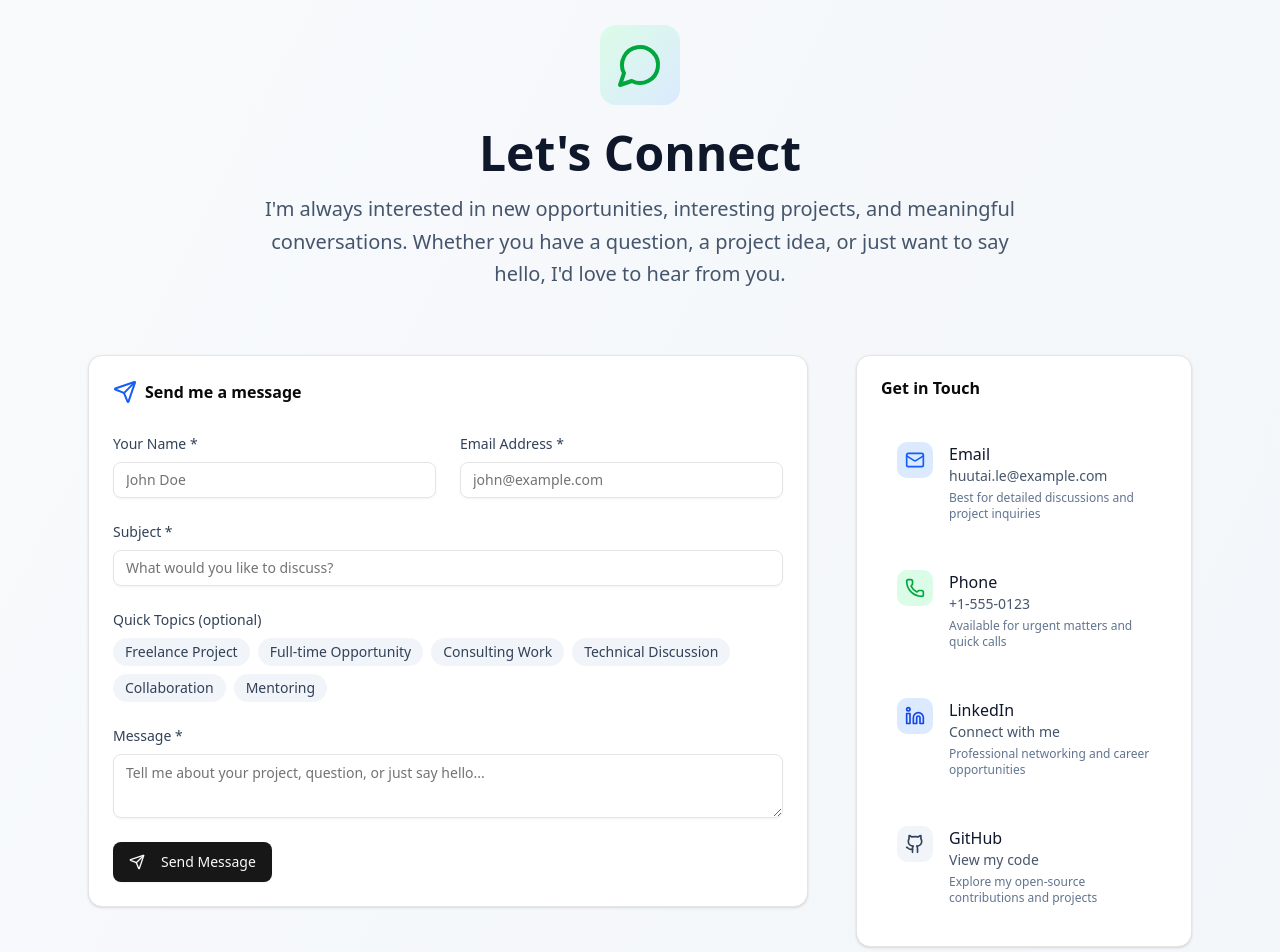
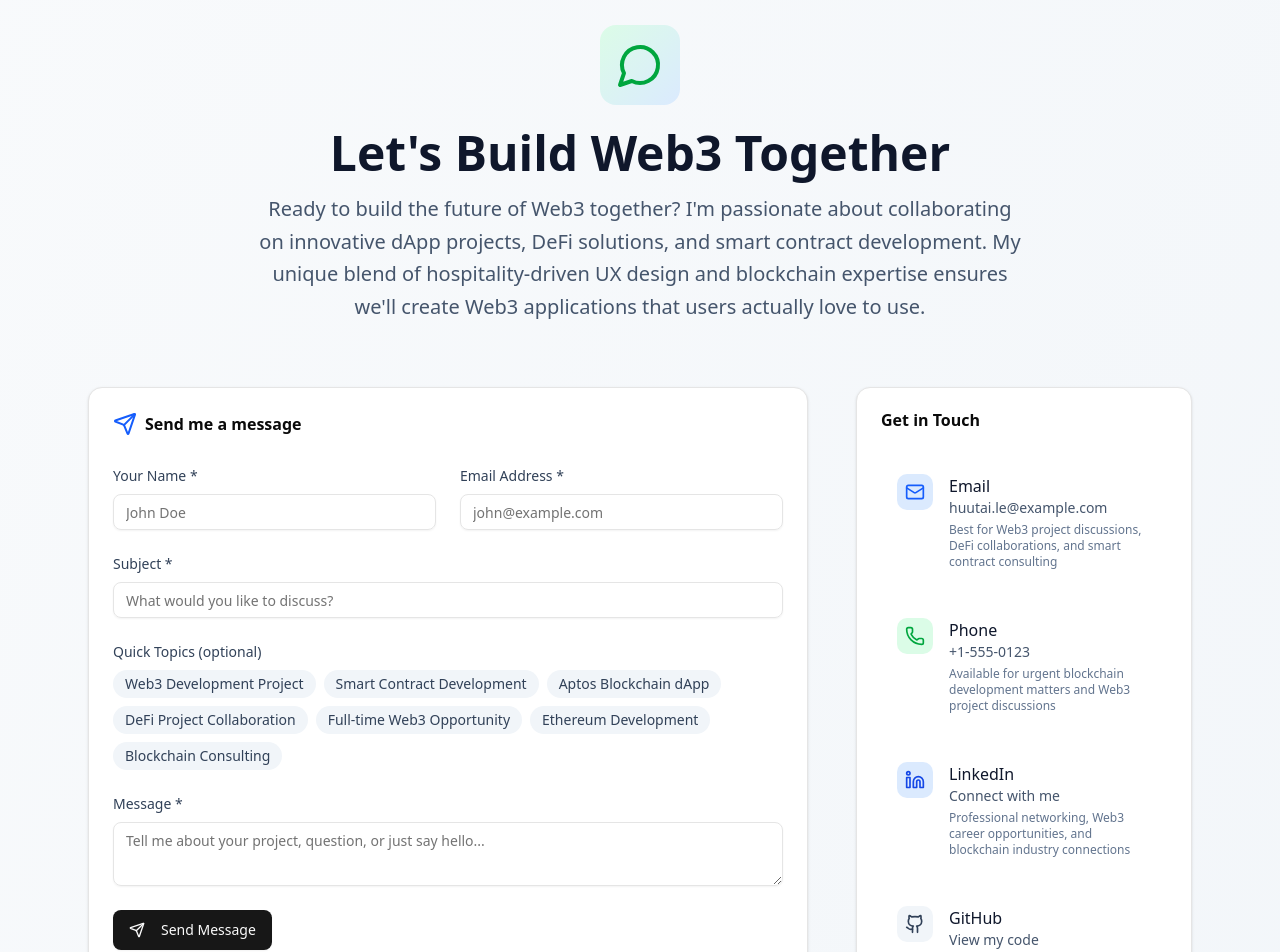
Before and after one commit to SteLe13/My-Portfolio, a React (Vite) app: page /contact in a window 1280 px wide. Shown: the part 100-1052 px from the top of the page. Built offline with nearby package versions, Linux system fonts and the light colour scheme.

Commit message:
Revise ContactPage for Web3 focus

```diff
--- a/src/components/pages/ContactPage.jsx
+++ b/src/components/pages/ContactPage.jsx
@@ -58,7 +58,7 @@ const ContactPage = () => {
       label: 'Email',
       value: personalInfo.email,
       href: `mailto:${personalInfo.email}`,
-      description: 'Best for detailed discussions and project inquiries',
+      description: 'Best for Web3 project discussions, DeFi collaborations, and smart contract consulting',
       color: 'text-blue-600',
       bgColor: 'bg-blue-100'
     },
@@ -67,7 +67,7 @@ const ContactPage = () => {
       label: 'Phone',
       value: personalInfo.phone,
       href: `tel:${personalInfo.phone}`,
-      description: 'Available for urgent matters and quick calls',
+      description: 'Available for urgent blockchain development matters and Web3 project discussions',
       color: 'text-green-600',
       bgColor: 'bg-green-100'
     },
@@ -76,7 +76,7 @@ const ContactPage = () => {
       label: 'LinkedIn',
       value: 'Connect with me',
       href: personalInfo.linkedinUrl,
-      description: 'Professional networking and career opportunities',
+      description: 'Professional networking, Web3 career opportunities, and blockchain industry connections',
       color: 'text-blue-700',
       bgColor: 'bg-blue-100'
     },
@@ -85,19 +85,20 @@ const ContactPage = () => {
       label: 'GitHub',
       value: 'View my code',
       href: personalInfo.githubUrl,
-      description: 'Explore my open-source contributions and projects',
+      description: 'Explore my Web3 projects, smart contracts, Aptos Billboard dApp, and full-stack development',
       color: 'text-slate-700',
       bgColor: 'bg-slate-100'
     }
   ]
 
   const quickTopics = [
-    'Freelance Project',
-    'Full-time Opportunity',
-    'Consulting Work',
-    'Technical Discussion',
-    'Collaboration',
-    'Mentoring'
+    'Web3 Development Project',
+    'Smart Contract Development',
+    'Aptos Blockchain dApp',
+    'DeFi Project Collaboration',
+    'Full-time Web3 Opportunity',
+    'Ethereum Development',
+    'Blockchain Consulting'
   ]
 
   return (
@@ -111,11 +112,12 @@ const ContactPage = () => {
             </div>
           </div>
           <h1 className="text-4xl lg:text-5xl font-bold text-slate-900 mb-4">
-            Let's Connect
+            Let's Build Web3 Together
           </h1>
           <p className="text-xl text-slate-600 max-w-3xl mx-auto leading-relaxed">
-            I'm always interested in new opportunities, interesting projects, and meaningful conversations.
-            Whether you have a question, a project idea, or just want to say hello, I'd love to hear from you.
+            Ready to build the future of Web3 together? I'm passionate about collaborating on innovative dApp projects,
+            DeFi solutions, and smart contract development. My unique blend of hospitality-driven UX design and
+            blockchain expertise ensures we'll create Web3 applications that users actually love to use.
           </p>
         </div>
 
@@ -348,8 +350,8 @@ const ContactPage = () => {
                 Ready to start a conversation?
               </h2>
               <p className="text-xl text-blue-100 mb-8 max-w-2xl mx-auto">
-                Whether you have a project in mind, want to discuss opportunities,
-                or just want to connect, I'm here and ready to chat.
+                Whether you have a dApp project in mind, want to discuss DeFi opportunities,
+                or need a blockchain developer with business acumen, I'm here and ready to collaborate.
               </p>
               <div className="flex flex-col sm:flex-row gap-4 justify-center">
                 <a href={`mailto:${personalInfo.email}`}>
```
